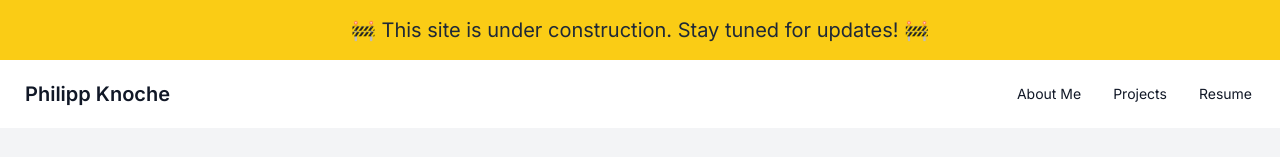
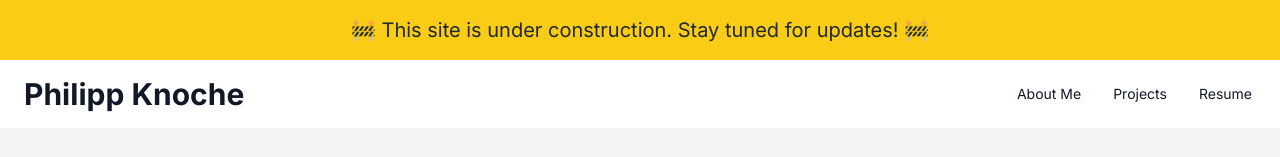
Before and after one commit to pknoche/pknoche-website, a Next.js app: page / in a window 1280 px wide. Shown: the top 157 px of the page. Built offline with nearby package versions, Linux system fonts and the light colour scheme.

Commit message:
Change name button in header to static text

```diff
--- a/src/app/components/Header.tsx
+++ b/src/app/components/Header.tsx
@@ -4,7 +4,7 @@ const Header: React.FC = () => {
   return (
     <div className='navbar bg-base-100'>
       <div className='flex-1'>
-        <a className='btn btn-ghost text-xl'>Philipp Knoche</a>
+        <a className='pl-4 text-3xl font-bold'>Philipp Knoche</a>
       </div>
       <div className='flex-none'>
         <ul className='menu menu-horizontal px-1'>
```
